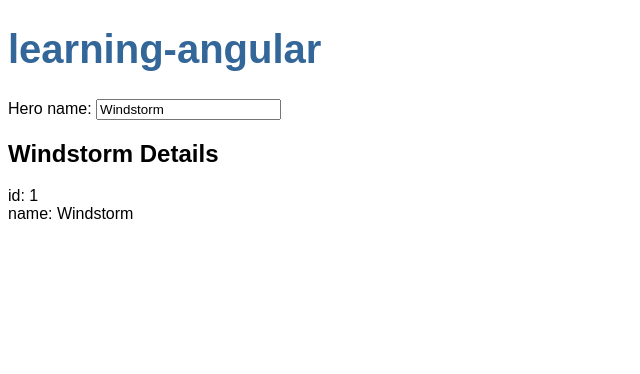
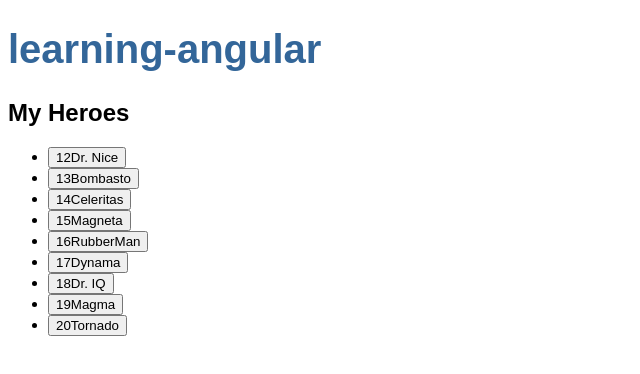
Before and after one commit to abhithory/basic-app-angular, an Angular app: page / in a window 1280 px wide. Shown: the top 374 px of the page, without its empty margins (0-640 px from the left). Built offline with nearby package versions, Linux system fonts and the light colour scheme.

Commit message:
derrivatives used

```diff
--- a/src/app/heroes/heroes.component.html
+++ b/src/app/heroes/heroes.component.html
@@ -1,10 +1,24 @@
-<div class="">
-    <label for="name">Hero name: </label>
-    <input id="name" type="text" [(ngModel)]="hero.name" />
-</div>
+<h2>My Heroes</h2>
+
+<ul class="heroes">
+    <li *ngFor="let hero of heros">
+        <button [class.selected]="hero === selectedHero" type="button" (click)="onSelect(hero)">
+            <span class="badge">{{hero.id}}</span>
+            <span class="name">{{hero.name}}</span>
+        </button>
+    </li>
+</ul>
 
 
-<h2>{{ hero.name }} Details</h2>
 
-<div><span>id: </span> <span>{{hero.id }}</span> </div>
-<div><span>name: </span> <span>{{hero.name | titlecase}}</span></div>
+<div *ngIf="selectedHero">
+
+    <h2>{{ selectedHero.name | uppercase}} Details</h2>
+    <div>id: {{selectedHero.id}}</div>
+
+    <div>
+        <label for="hero-name">Hero name: </label>
+        <input id="hero-name" type="text" [(ngModel)]="selectedHero.name" />
+    </div>
+
+</div>
--- a/src/app/heroes/heroes.component.ts
+++ b/src/app/heroes/heroes.component.ts
@@ -2,18 +2,21 @@ import { Component } from '@angular/core';
 import { Hero } from '../hero';
 import { CommonModule } from '@angular/common';
 import { FormsModule } from '@angular/forms';
+import { HEROES } from '../mock-heroes';
 
 @Component({
   selector: 'app-heroes',
   standalone: true,
   imports: [CommonModule, FormsModule],
   templateUrl: './heroes.component.html',
-  styleUrl: './heroes.component.scss'
+  styleUrl: './heroes.component.scss',
 })
 export class HeroesComponent {
+  heros: Hero[] = HEROES;
 
-  hero: Hero = {
-    id: 1,
-    name: "Windstorm"
-  }
+  selectedHero?: Hero;
+
+  onSelect(here: Hero): void {
+    this.selectedHero = here;
+  };
 }
--- /dev/null
+++ b/src/app/mock-heroes.ts
@@ -0,0 +1,13 @@
+import { Hero } from './hero';
+
+export const HEROES: Hero[] = [
+    { id: 12, name: 'Dr. Nice' },
+    { id: 13, name: 'Bombasto' },
+    { id: 14, name: 'Celeritas' },
+    { id: 15, name: 'Magneta' },
+    { id: 16, name: 'RubberMan' },
+    { id: 17, name: 'Dynama' },
+    { id: 18, name: 'Dr. IQ' },
+    { id: 19, name: 'Magma' },
+    { id: 20, name: 'Tornado' }
+];
```
